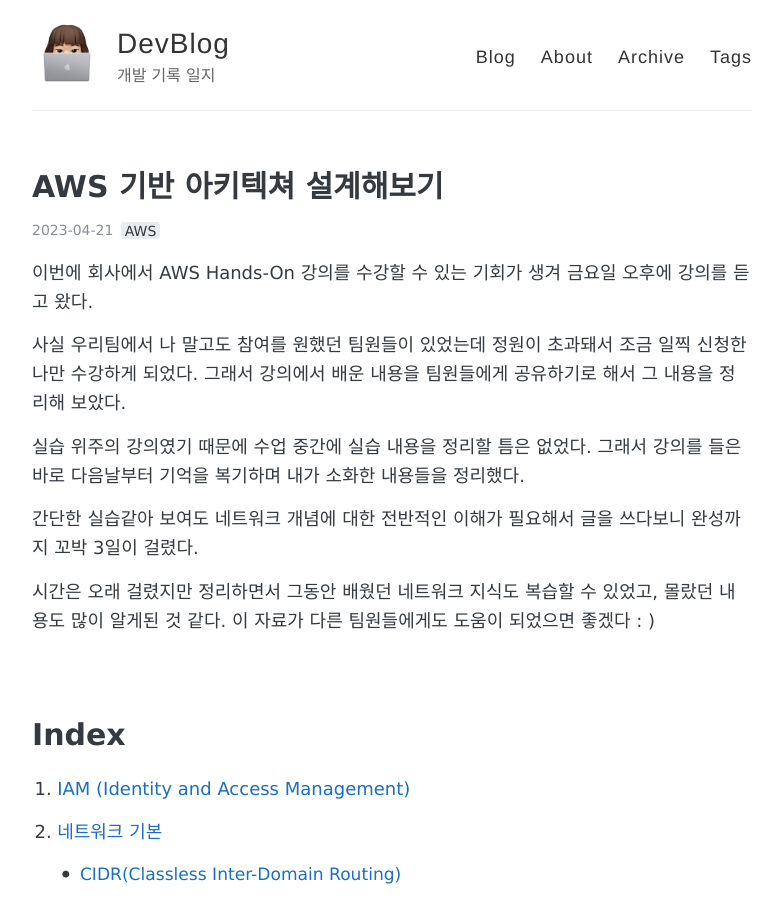
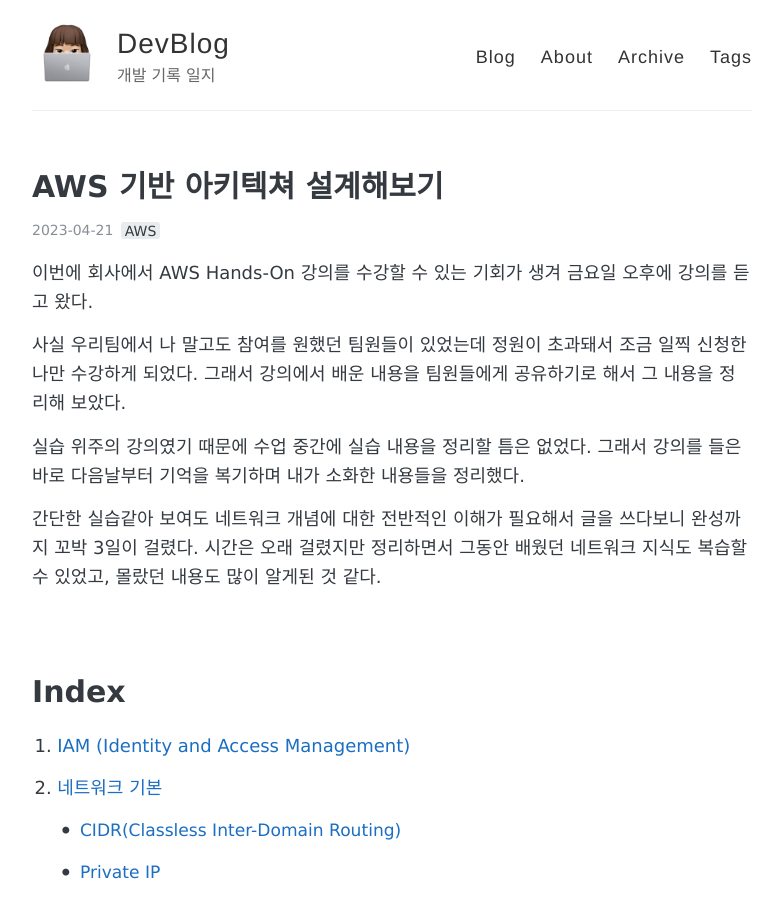
Before and after one commit to AmyJJung/blog, a Jekyll site: the page built from _posts/2023-04-21-AWS_HandsOn.md, in a window 1280 px wide and 900 px high. Shown: the whole window, without its empty margins (248-1030 px from the left). Built offline with Jekyll 4.4.1, drawn with Linux system fonts in a browser that asks for light colours; comment, search, counter and statistics services are not loaded.

Commit message:
Edit posts

```diff
--- a/_posts/2023-04-21-AWS_HandsOn.md
+++ b/_posts/2023-04-21-AWS_HandsOn.md
@@ -11,9 +11,7 @@ tags:
 
 실습 위주의 강의였기 때문에 수업 중간에 실습 내용을 정리할 틈은 없었다. 그래서 강의를 들은 바로 다음날부터 기억을 복기하며 내가 소화한 내용들을 정리했다.
 
-간단한 실습같아 보여도 네트워크 개념에 대한 전반적인 이해가 필요해서 글을 쓰다보니 완성까지 꼬박 3일이 걸렸다.
-
-시간은 오래 걸렸지만 정리하면서 그동안 배웠던 네트워크 지식도 복습할 수 있었고, 몰랐던 내용도 많이 알게된 것 같다. 이 자료가 다른 팀원들에게도 도움이 되었으면 좋겠다 : )
+간단한 실습같아 보여도 네트워크 개념에 대한 전반적인 이해가 필요해서 글을 쓰다보니 완성까지 꼬박 3일이 걸렸다. 시간은 오래 걸렸지만 정리하면서 그동안 배웠던 네트워크 지식도 복습할 수 있었고, 몰랐던 내용도 많이 알게된 것 같다.
 
 <br>
 
```
